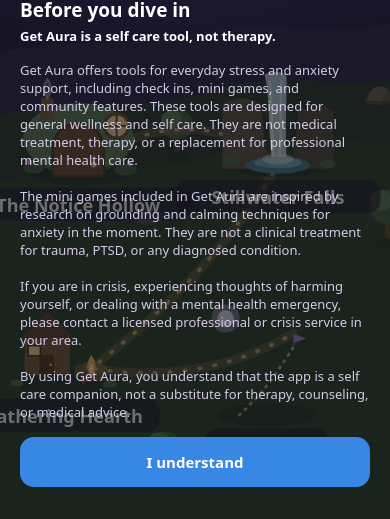
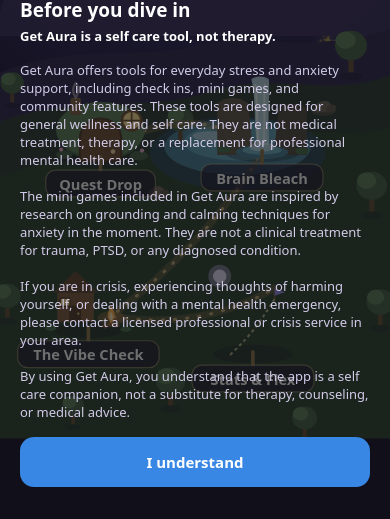
Before and after one commit to MBSweet42/Get-Aura, a website with bundled scripts: page index.html in a window 390 px wide. Shown: the part 325-844 px from the top of the page. Built offline with nearby package versions, Linux system fonts and the light colour scheme.

Commit message:
Full-viewport map with mountains, lake, and new location names
- Rename locations again per latest direction: Quest Drop, Brain
  Bleach, The Vibe Check, Stats & Flex (replacing the fantasy names
  from two turns ago).
- Make the map fill the entire browser viewport edge-to-edge on both
  mobile and desktop instead of being capped at the 480px mobile
  column -- .world now escapes #app via fixed positioning. Location
  scenes (Quest Drop's grove, etc.) stay in the mobile-width column
  for now, unchanged.
- Enrich the landscape: a mountain range with snow caps across the
  background, a proper lake that Brain Bleach's waterfall now visibly
  feeds into, and several more framing trees along the edges.
- Redesign location labels as small signposts (a post connecting the
  label to the ground) instead of floating pills, reinforcing that
  they're waypoints embedded in the terrain.
- Switch the overworld SVG from "slice" to "meet" scaling -- slice was
  cropping two of the four locations off-screen entirely on wide/short
  desktop viewports. Meet keeps all four always visible; the letterbox
  margins blend into .world's matching sky gradient so it doesn't read
  as letterboxing.
- All existing data-nav click/keyboard wiring left untouched, so scene
  transitions still fire correctly under the new names.

```diff
--- a/css/style.css
+++ b/css/style.css
@@ -220,11 +220,13 @@ body {
 /* ---------- World (the whole app) ---------- */
 
 .world {
-    position: relative;
-    width: 100%;
-    height: 100%;
-    min-height: 620px;
+    position: fixed;
+    inset: 0;
+    width: 100vw;
+    height: 100dvh;
+    min-height: 100vh;
     overflow: hidden;
+    z-index: 1;
     background:
         radial-gradient(ellipse 55% 30% at 78% 12%, rgba(255, 214, 165, 0.35) 0%, rgba(255, 214, 165, 0) 60%),
         radial-gradient(ellipse 130% 75% at 50% -8%, #715a9e 0%, #543f83 22%, #3a2d6e 42%, #241c56 62%, #150f38 85%, #0c0924 100%);
--- a/js/map.js
+++ b/js/map.js
@@ -1,10 +1,10 @@
 import { renderOverworldSVG } from './scenery.js';
 
 const PLACE_META = [
-    { id: 'quests', icon: '📜', label: 'The Notice Hollow', glow: '#fab219' },
-    { id: 'reset', icon: '🔮', label: 'Stillwater Falls', glow: '#1baf7a' },
-    { id: 'squad', icon: '🔥', label: 'Gathering Hearth', glow: '#e87ba4' },
-    { id: 'progress', icon: '⛰️', label: 'The Grove', glow: '#9085e9' },
+    { id: 'quests', icon: '📜', label: 'Quest Drop', glow: '#fab219' },
+    { id: 'reset', icon: '🔮', label: 'Brain Bleach', glow: '#1baf7a' },
+    { id: 'squad', icon: '🔥', label: 'The Vibe Check', glow: '#e87ba4' },
+    { id: 'progress', icon: '⛰️', label: 'Stats & Flex', glow: '#9085e9' },
 ];
 
 export function placeById(id) {
--- a/js/scenery.js
+++ b/js/scenery.js
@@ -74,15 +74,38 @@ function rockCluster(x, y, scale = 1) {
     `;
 }
 
+function mountainRange() {
+    return `
+        <path d="M0,210 L25,120 L50,165 L85,90 L120,160 L155,110 L190,170 L225,100 L265,165 L300,130 L320,155 L320,230 L0,230 Z" fill="#352a5c" opacity="0.9"/>
+        <path d="M25,120 L35,140 L15,140 Z" fill="#e8e4f5" opacity="0.5"/>
+        <path d="M85,90 L97,115 L73,115 Z" fill="#e8e4f5" opacity="0.55"/>
+        <path d="M155,110 L166,133 L144,133 Z" fill="#e8e4f5" opacity="0.45"/>
+        <path d="M225,100 L237,124 L213,124 Z" fill="#e8e4f5" opacity="0.5"/>
+    `;
+}
+
+function lake() {
+    return `
+        <ellipse cx="195" cy="326" rx="72" ry="30" fill="#24404f"/>
+        <ellipse cx="195" cy="321" rx="60" ry="23" fill="#3f7d95"/>
+        <ellipse cx="195" cy="317" rx="44" ry="15" fill="#6fb6cf" opacity="0.6"/>
+        <ellipse cx="172" cy="312" rx="14" ry="4" fill="#e8f6fb" opacity="0.5"/>
+        <ellipse cx="220" cy="325" rx="10" ry="3" fill="#e8f6fb" opacity="0.4"/>
+    `;
+}
+
 function locationGroup({ id, x, y, scale, fragment, label, labelWidth }) {
     const size = 100 * scale;
+    const labelCx = x + size / 2;
+    const labelY = y + size + 16;
     return `
         <g class="map-hotspot" data-nav="${id}" tabindex="0" role="button" aria-label="${label}">
             <rect x="${x - 14}" y="${y - 14}" width="${size + 28}" height="${size + 28}" fill="transparent"/>
-            <ellipse cx="${x + size / 2}" cy="${y + size - 4}" rx="${size * 0.38}" ry="${size * 0.09}" fill="#0c0a1c" opacity="0.3"/>
+            <ellipse cx="${labelCx}" cy="${y + size - 4}" rx="${size * 0.38}" ry="${size * 0.09}" fill="#0c0a1c" opacity="0.3"/>
             <g transform="translate(${x},${y}) scale(${scale})">${fragment}</g>
-            <g transform="translate(${x + size / 2},${y + size + 16})">
-                <rect x="${-labelWidth / 2}" y="-11" width="${labelWidth}" height="22" rx="8" fill="rgba(20,14,45,0.6)"/>
+            <line x1="${labelCx}" y1="${labelY - 11}" x2="${labelCx}" y2="${labelY - 22}" stroke="#8a6f45" stroke-width="3" stroke-linecap="round"/>
+            <g transform="translate(${labelCx},${labelY})">
+                <rect x="${-labelWidth / 2}" y="-11" width="${labelWidth}" height="22" rx="8" fill="rgba(20,14,45,0.65)" stroke="rgba(217,188,133,0.45)" stroke-width="1"/>
                 <text x="0" y="5" text-anchor="middle" font-size="12" font-weight="700" fill="#ffffff" font-family="system-ui, sans-serif">${label}</text>
             </g>
         </g>
@@ -91,23 +114,33 @@ function locationGroup({ id, x, y, scale, fragment, label, labelWidth }) {
 
 export function renderOverworldSVG() {
     const locations = [
-        locationGroup({ id: 'quests', x: 40, y: 250, scale: 0.85, fragment: HOBBIT_HOUSE_FRAGMENT, label: 'The Notice Hollow', labelWidth: 150 }),
-        locationGroup({ id: 'reset', x: 175, y: 250, scale: 0.8, fragment: WATERFALL_FRAGMENT, label: 'Stillwater Falls', labelWidth: 136 }),
-        locationGroup({ id: 'squad', x: 35, y: 400, scale: 0.75, fragment: COMMUNITY_CENTER_FRAGMENT, label: 'Gathering Hearth', labelWidth: 128 }),
-        locationGroup({ id: 'progress', x: 165, y: 410, scale: 0.85, fragment: PROGRESS_PLAINS_FRAGMENT, label: 'The Grove', labelWidth: 82 }),
+        locationGroup({ id: 'quests', x: 40, y: 250, scale: 0.85, fragment: HOBBIT_HOUSE_FRAGMENT, label: 'Quest Drop', labelWidth: 90 }),
+        locationGroup({ id: 'reset', x: 175, y: 250, scale: 0.8, fragment: WATERFALL_FRAGMENT, label: 'Brain Bleach', labelWidth: 100 }),
+        locationGroup({ id: 'squad', x: 35, y: 400, scale: 0.75, fragment: COMMUNITY_CENTER_FRAGMENT, label: 'The Vibe Check', labelWidth: 116 }),
+        locationGroup({ id: 'progress', x: 165, y: 410, scale: 0.85, fragment: PROGRESS_PLAINS_FRAGMENT, label: 'Stats & Flex', labelWidth: 100 }),
     ].join('');
 
     return `
-        <svg class="world-ground-svg" viewBox="0 0 320 560" preserveAspectRatio="xMidYMid slice" xmlns="http://www.w3.org/2000/svg">
+        <svg class="world-ground-svg" viewBox="0 0 320 560" preserveAspectRatio="xMidYMid meet" xmlns="http://www.w3.org/2000/svg">
+            ${mountainRange()}
+
             <path d="M0,260 C60,235 120,250 160,238 C200,226 260,246 320,224 L320,560 L0,560 Z" fill="#241f4a"/>
             <path d="M0,300 C60,278 130,292 170,276 C220,258 270,282 320,262 L320,560 L0,560 Z" fill="#22342f"/>
             <path d="M0,345 C70,320 140,336 180,316 C230,296 280,320 320,304 L320,560 L0,560 Z" fill="#243d2c"/>
 
+            ${lake()}
+
             ${tree(148, 300, 0.9)}
-            ${tree(288, 355, 1.05)}
-            ${rockCluster(275, 275, 0.75)}
+            ${tree(288, 240, 1.1)}
+            ${tree(305, 355, 1.05)}
+            ${rockCluster(258, 285, 0.75)}
             ${tree(140, 515, 1)}
+            ${tree(60, 535, 0.75)}
+            ${tree(250, 545, 0.85)}
             ${rockCluster(122, 355, 0.7)}
+            ${tree(10, 270, 0.8)}
+            ${tree(6, 445, 0.9)}
+            ${tree(312, 450, 0.95)}
 
             <path
                 d="M82,325 Q160,278 215,325 Q170,400 91,460 Q165,472 225,437"
```
